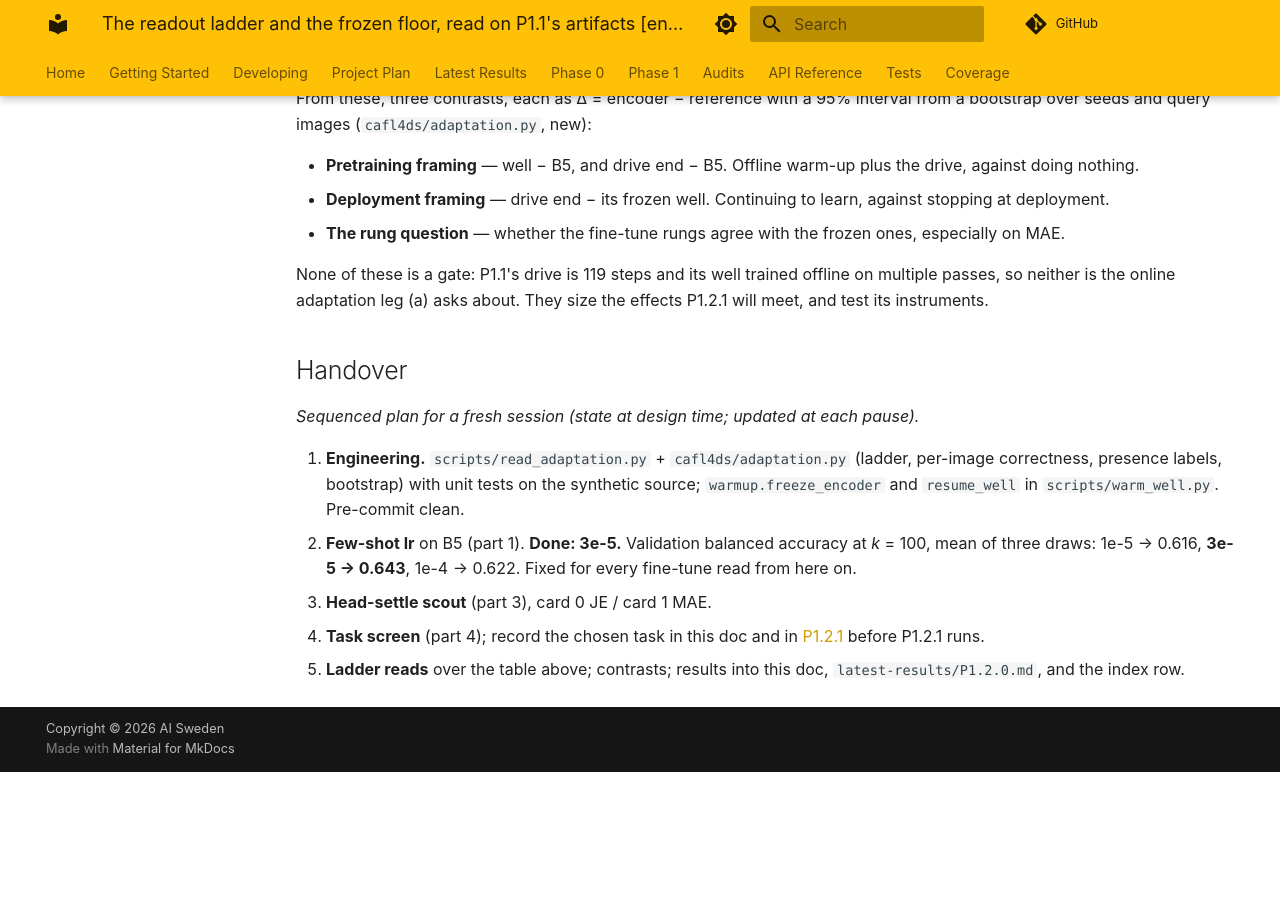
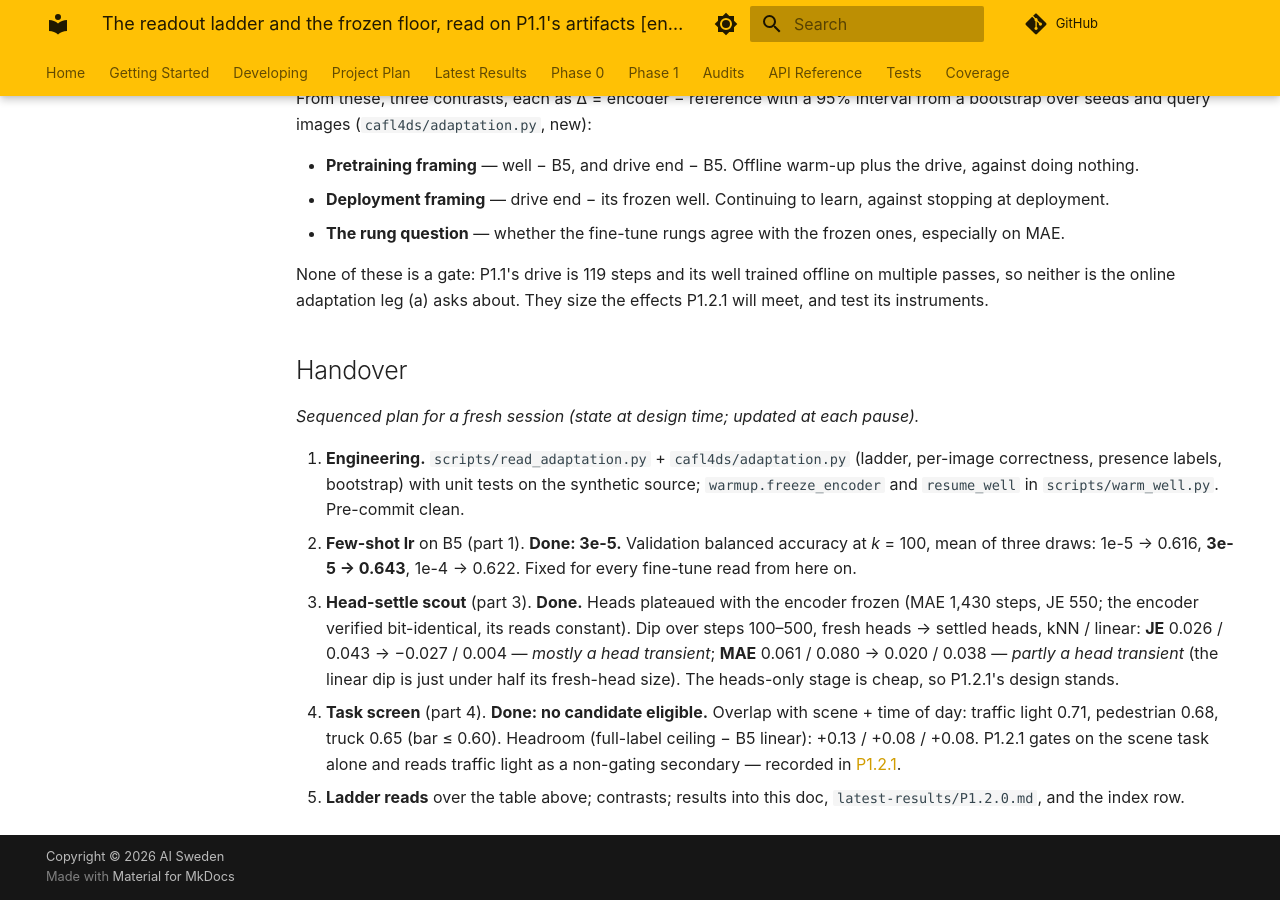
Before and after one commit to aidotse/cafl4ds, an MkDocs documentation site: the page built from docs/experiments/phase1/P1.2.0.md, in a window 1280 px wide and 900 px high, scrolled down 3240 px. Built offline with MkDocs 1.6.1 and Material for MkDocs 9.7.7, drawn with Linux system fonts in a browser that asks for light colours; comment, search, counter and statistics services are not loaded; before the commit the page ends 4012 px from its top, so only the background shows below that.

Commit message:
docs: P1.2.0 scout and screen outcomes; P1.2.1 gates on scene alone at p <= 0.025
Co-Authored-By: Claude Opus 5.5 <noreply@anthropic.com>

```diff
--- a/docs/experiments/phase1/P1.2.0.md
+++ b/docs/experiments/phase1/P1.2.0.md
@@ -140,7 +140,13 @@ online adaptation leg (a) asks about. They size the effects P1.2.1 will meet, an
     `scripts/warm_well.py`. Pre-commit clean.
 1. **Few-shot lr** on B5 (part 1). **Done: 3e-5.** Validation balanced accuracy at *k* = 100, mean of three draws: 1e-5
     → 0.616, **3e-5 → 0.643**, 1e-4 → 0.622. Fixed for every fine-tune read from here on.
-1. **Head-settle scout** (part 3), card 0 JE / card 1 MAE.
-1. **Task screen** (part 4); record the chosen task in this doc and in [P1.2.1](P1.2.1.md) before P1.2.1 runs.
+1. **Head-settle scout** (part 3). **Done.** Heads plateaued with the encoder frozen (MAE 1,430 steps, JE 550; the
+    encoder verified bit-identical, its reads constant). Dip over steps 100–500, fresh heads → settled heads, kNN /
+    linear: **JE** 0.026 / 0.043 → −0.027 / 0.004 — *mostly a head transient*; **MAE** 0.061 / 0.080 → 0.020 / 0.038 —
+    *partly a head transient* (the linear dip is just under half its fresh-head size). The heads-only stage is cheap,
+    so P1.2.1's design stands.
+1. **Task screen** (part 4). **Done: no candidate eligible.** Overlap with scene + time of day: traffic light 0.71,
+    pedestrian 0.68, truck 0.65 (bar ≤ 0.60). Headroom (full-label ceiling − B5 linear): +0.13 / +0.08 / +0.08. P1.2.1
+    gates on the scene task alone and reads traffic light as a non-gating secondary — recorded in [P1.2.1](P1.2.1.md).
 1. **Ladder reads** over the table above; contrasts; results into this doc, `latest-results/P1.2.0.md`, and the index
     row.
```
Also changed, not shown: docs/experiments/phase1/P1.2.1.md (+7 -1 lines), 3 other files.
